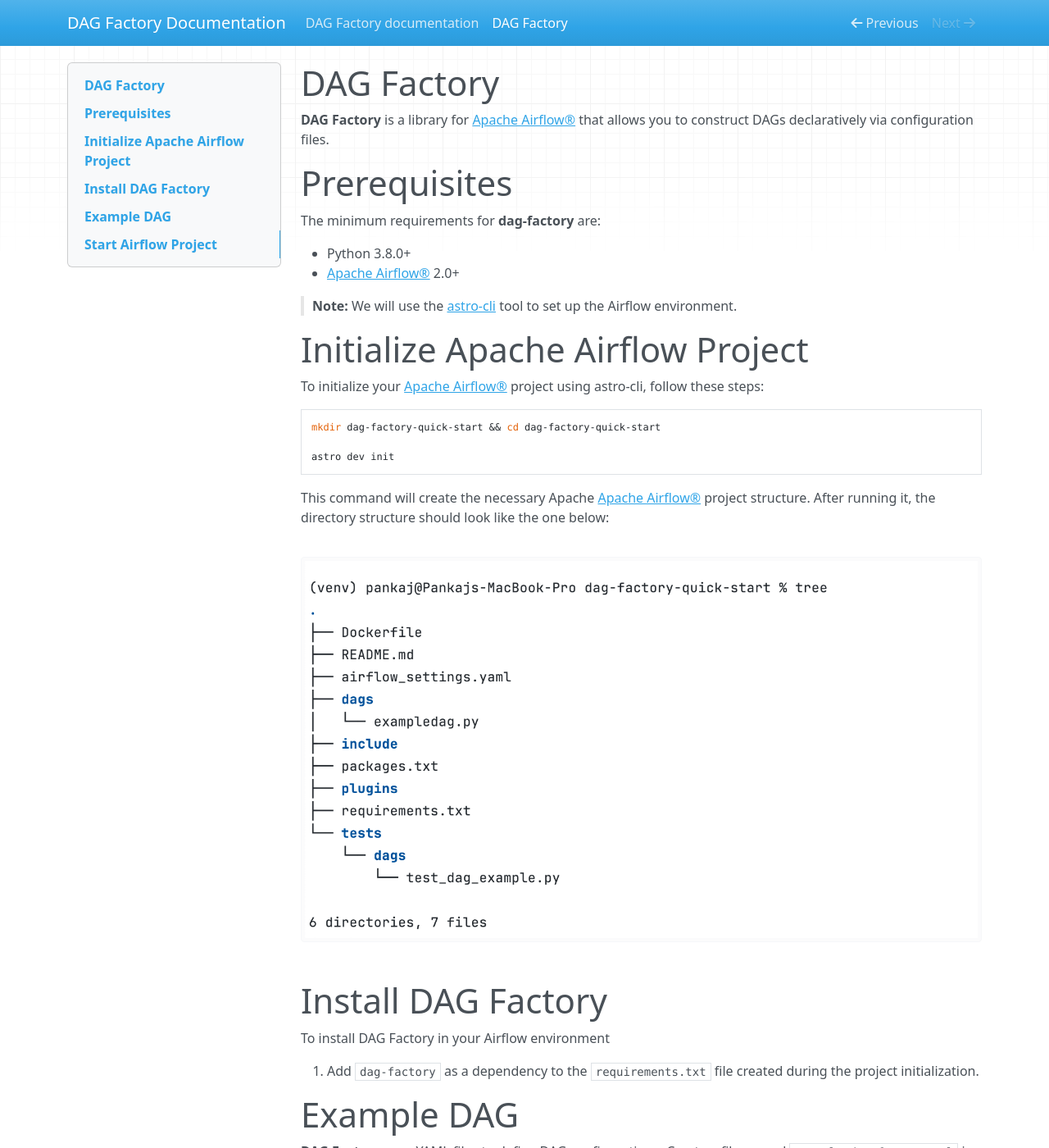
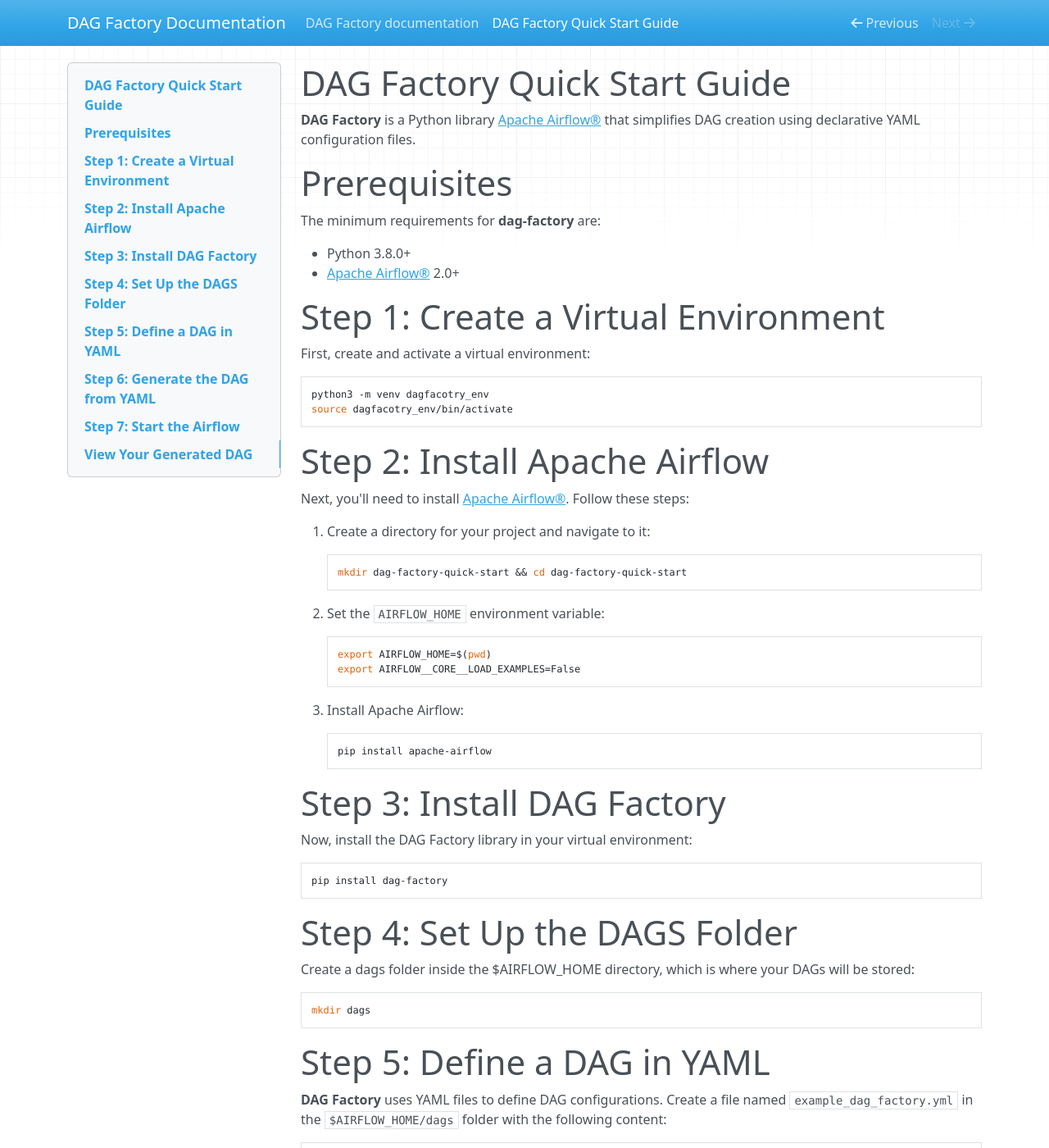
Before and after one commit to astronomer/dag-factory, an MkDocs documentation site: the page built from docs/quick-start.md, in a window 1280 px wide and 1400 px high. Shown: the whole window at 82% size. Built offline with MkDocs 1.6.1, drawn with Linux system fonts in a browser that asks for light colours; nearby versions of some CDN libraries; some of the changed text lies outside the part shown.

Commit message:
Quick start with oss

````diff
--- a/docs/quick-start.md
+++ b/docs/quick-start.md
@@ -1,6 +1,6 @@
-# DAG Factory
+# DAG Factory Quick Start Guide
 
-**DAG Factory** is a library for [Apache Airflow®](https://airflow.apache.org) that allows you to construct DAGs declaratively via configuration files.
+**DAG Factory** is a Python library [Apache Airflow®](https://airflow.apache.org) that simplifies DAG creation using declarative YAML configuration files.
 
 # Prerequisites
 
@@ -9,35 +9,57 @@
 - Python 3.8.0+
 - [Apache Airflow®](https://airflow.apache.org) 2.0+
 
+# Step 1: Create a Virtual Environment
 
-> **Note:** We will use the [astro-cli](https://www.astronomer.io/docs/astro/cli/overview) tool to set up the Airflow environment.
-
-
-# Initialize Apache Airflow Project
-
-To initialize your [Apache Airflow®](https://airflow.apache.org) project using astro-cli, follow these steps:
+First, create and activate a virtual environment:
 
 ```commandline
-mkdir dag-factory-quick-start && cd dag-factory-quick-start
-
-astro dev init
+python3 -m venv dagfacotry_env
+source dagfacotry_env/bin/activate
 ```
 
-This command will create the necessary Apache [Apache Airflow®](https://airflow.apache.org) project structure. After running it, the directory structure should look like the one below:
+# Step 2: Install Apache Airflow
 
-![Astro Airflow Project](./static/images/astro-airflow-dir.png)
+Next, you'll need to install [Apache Airflow®](https://airflow.apache.org). Follow these steps:
 
+1. Create a directory for your project and navigate to it:
 
-# Install DAG Factory
+    ```commandline
+    mkdir dag-factory-quick-start && cd dag-factory-quick-start
+    ```
 
-To install DAG Factory in your Airflow environment
+2. Set the `AIRFLOW_HOME` environment variable:
 
-1. Add ``dag-factory`` as a dependency to the ``requirements.txt`` file created during the project initialization.
+    ```commandline
+    export AIRFLOW_HOME=$(pwd)
+    export AIRFLOW__CORE__LOAD_EXAMPLES=False
+    ```
 
+3. Install Apache Airflow:
 
-# Example DAG
+    ```commandline
+    pip install apache-airflow
+    ```
 
-**DAG Factory** uses YAML files to define DAG configurations. Create a file named ``example_dag_factory.yml`` in the ``dags`` folder with the following configuration:
+# Step 3: Install DAG Factory
+
+Now, install the DAG Factory library in your virtual environment:
+
+```commandline
+pip install dag-factory
+```
+
+# Step 4: Set Up the DAGS Folder
+
+Create a dags folder inside the $AIRFLOW_HOME directory, which is where your DAGs will be stored:
+
+```commandline
+mkdir dags
+```
+
+# Step 5: Define a DAG in YAML
+
+**DAG Factory** uses YAML files to define DAG configurations. Create a file named `example_dag_factory.yml` in the `$AIRFLOW_HOME/dags` folder with the following content:
 
 ```yaml
 default:
@@ -65,7 +87,9 @@
       dependencies: [task_1]
 ```
 
-Next, create a Python script named ``example_dag_factory_dag.py`` in the ``dags`` folder to generate the DAG from the YAML configuration:
+# Step 6: Generate the DAG from YAML
+
+Create a Python script named `example_dag_factory_dag.py` in the `$AIRFLOW_HOME/dags` folder. This script will generate the DAG from the YAML configuration
 
 ```python
 import os
@@ -75,10 +99,9 @@
 # from airflow import DAG
 import dagfactory
 
-DEFAULT_CONFIG_ROOT_DIR = "/usr/local/airflow/dags/"
-CONFIG_ROOT_DIR = Path(os.getenv("CONFIG_ROOT_DIR", DEFAULT_CONFIG_ROOT_DIR))
+CONFIG_ROOT_DIR = Path(os.getenv("AIRFLOW_HOME", ""))
 
-config_file = str(CONFIG_ROOT_DIR / "example_dag_factory.yml")
+config_file = str(CONFIG_ROOT_DIR / "dags/example_dag_factory.yml")
 
 example_dag_factory = dagfactory.DagFactory(config_file)
 
@@ -87,15 +110,19 @@
 example_dag_factory.generate_dags(globals())
 ```
 
-# Start Airflow Project
+# Step 7: Start the Airflow
 
 To start the Airflow environment with your DAG Factory setup, run the following command:
 
 ```commandline
-astro dev start
+airflow standalone
 ```
 
 This will take a few minutes to set up. Once completed, you can access the Airflow UI and the generated DAG at http://localhost:8080 🚀.
+
+# View Your Generated DAG
+
+Once Airflow is up and running, you can log in with the username `admin` and the password in `$AIRFLOW_HOME/standalone_admin_password.txt`. You should be able to see your generated DAG in the Airflow UI.
 
 **Generated DAG's**
 
@@ -106,5 +133,4 @@
 ![Airflow Home](./static/images/airflow-dag.png)
 
 
-
 Checkout [examples](https://github.com/astronomer/dag-factory/tree/main/dev/dags) for more advance DAG.
````
Also changed, not shown: docs/static/images/astro-airflow-dir.png (deleted).
